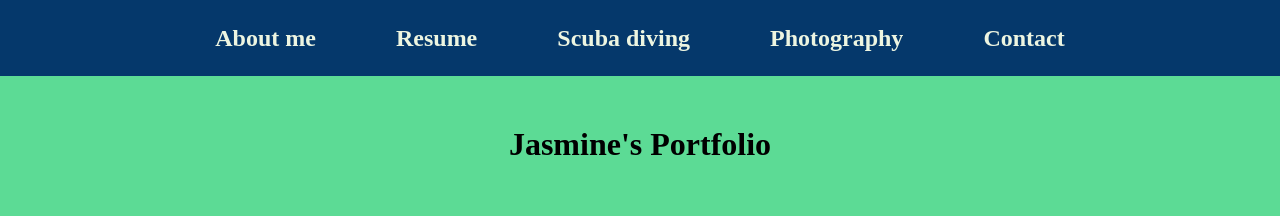
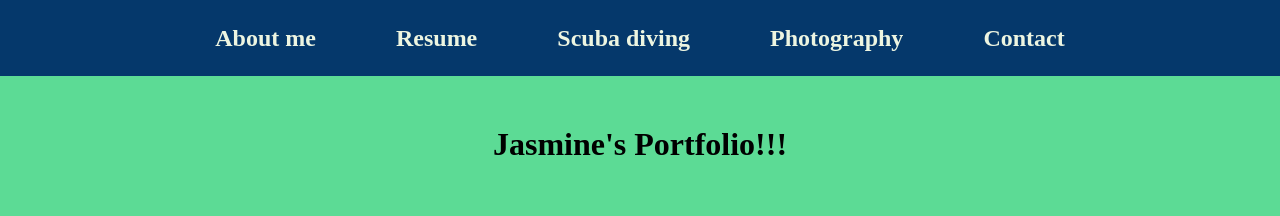
Before and after one commit to jasmineLS/jasmine, a plain HTML site: page index.html in a window 1280 px wide. Shown: the top 216 px of the page. Drawn offline with Linux system fonts and the light colour scheme.

Commit message:
I updated the h1 tag in my index.html file to have exclaimation marks

```diff
--- a/index.html
+++ b/index.html
@@ -20,7 +20,7 @@
     <div class="page-wrapper">
     <header>
 
-      <h1>Jasmine's Portfolio</h1>
+      <h1>Jasmine's Portfolio!!!</h1>
     </header>
 
     <main class="home">
```
Also changed, not shown: 1 other file.
